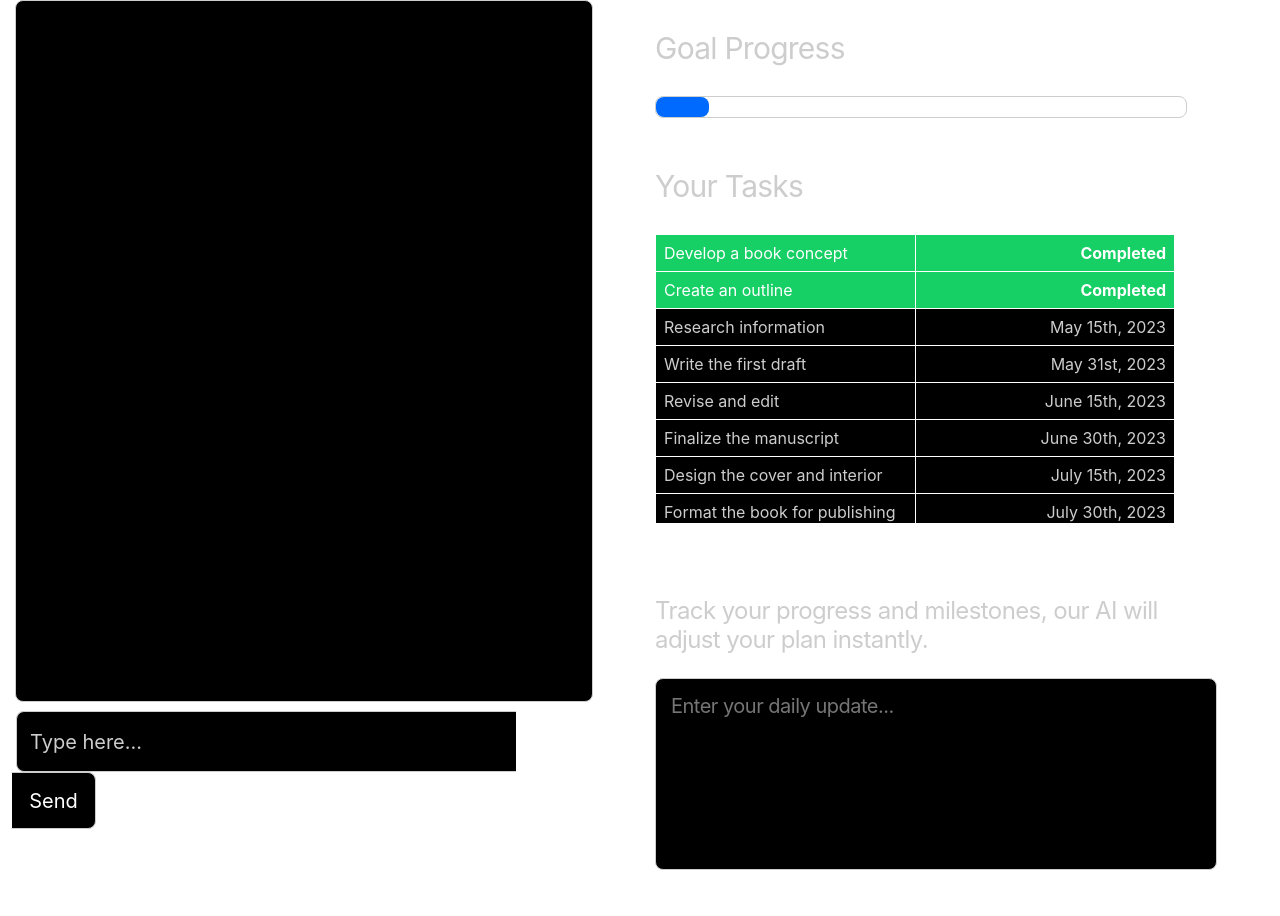
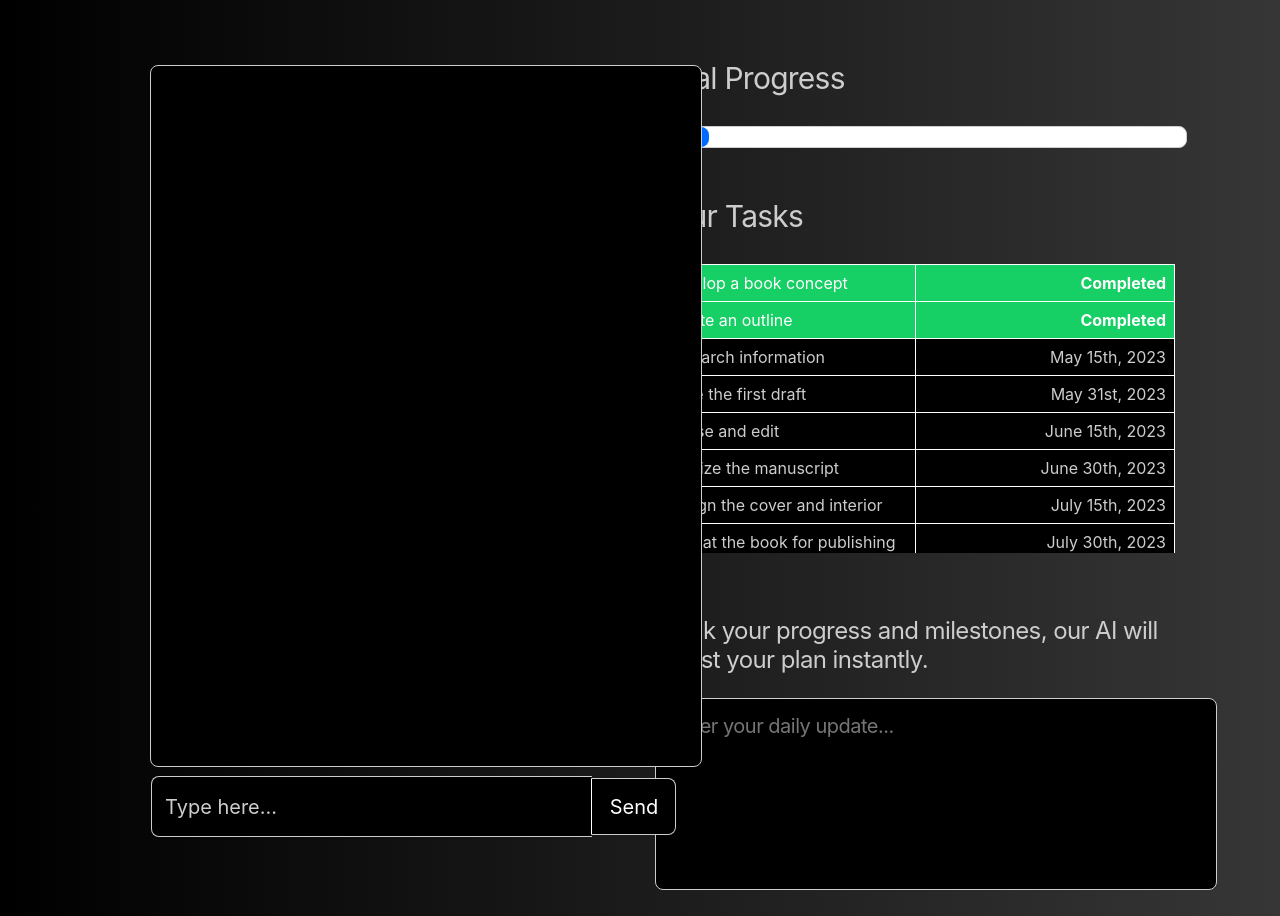
Before and after one commit to selimerenefe/selim, a plain HTML site: page index.html in a window 1280 px wide. Drawn offline with Linux system fonts and the light colour scheme.

Commit message:
Update index.html

```diff
--- a/index.html
+++ b/index.html
@@ -25,7 +25,7 @@ border-left: 1px solid white;
 }
 
 #message-input {
-  width: 84%;
+  width: 425px;
     padding-left: 13px;
  font-family: 'Inter', sans-serif;
 			font-weight: 400;
@@ -46,15 +46,14 @@ border-radius: .5rem 0rem 0rem .5rem;  background-color:  black;/* Change the op
 }
 .chatbot-container {
 
-  width: 45%;
+  width: 550px;
   height: 700px;
   position: absolute;
-  top: 0;
-  left: 0;
+  left: 150px;
+  margin-top: 5px;
   background-color: black;
   border: 1px solid #CDCDCD;
   border-radius: .5rem;
-  margin-left: 15px;
 }
 
 /* Style for chat messages */
@@ -76,7 +75,20 @@ border-radius: .5rem 0rem 0rem .5rem;  background-color:  black;/* Change the op
         font-weight: 900;
         letter-spacing: -.025em;
 font-weight: 400;
-  margin-bottom: 20px;
+  margin-bottom: 10px;
+}
+
+
+.header1 {
+  font-size: 30px;
+  color:  #cdcdcd;
+  width: 530px;
+ margin-top: 60px;
+    margin-left: 15px;
+     font-family: 'Inter', sans-serif;
+        font-weight: 900;
+        letter-spacing: -.025em;
+font-weight: 400;
 }
 
     .progress-bar {
@@ -112,7 +124,7 @@ table {
   border: 1px solid white;
 border-radius: 10px;
 width: 520px;
-margin-bottom: 20px;
+margin-bottom: 10px;
   background-color: black;
   color: #CDCDCD;
   font-family: 'Inter', sans-serif;
@@ -179,7 +191,7 @@ font-weight: 500;
 }
 
   body {
-      background-color: rgba(43,43,34, 0);;
+background: linear-gradient(to right, #000000, #373636);
    font-family: "neue-haas-grotesk-text", sans-serif;
       color: black;
       margin-left: 50%;
@@ -198,9 +210,9 @@ font-weight: 500;
   font-family: 'Inter', sans-serif;
         font-weight: 800;
         letter-spacing: -.025em;
-  margin-top: 20px;
+  margin-top: 10px;
 font-weight: 400;
-  margin-bottom: 20px;
+  margin-bottom: 10px;
 }
 
 
@@ -237,7 +249,7 @@ outline: none;
 </form>
 </div>
     <div class="main-content">
-     <div class="header">
+     <div class="header1">
     <p>Goal Progress</p>
   </div>
       <div class="progress-bar">
```
